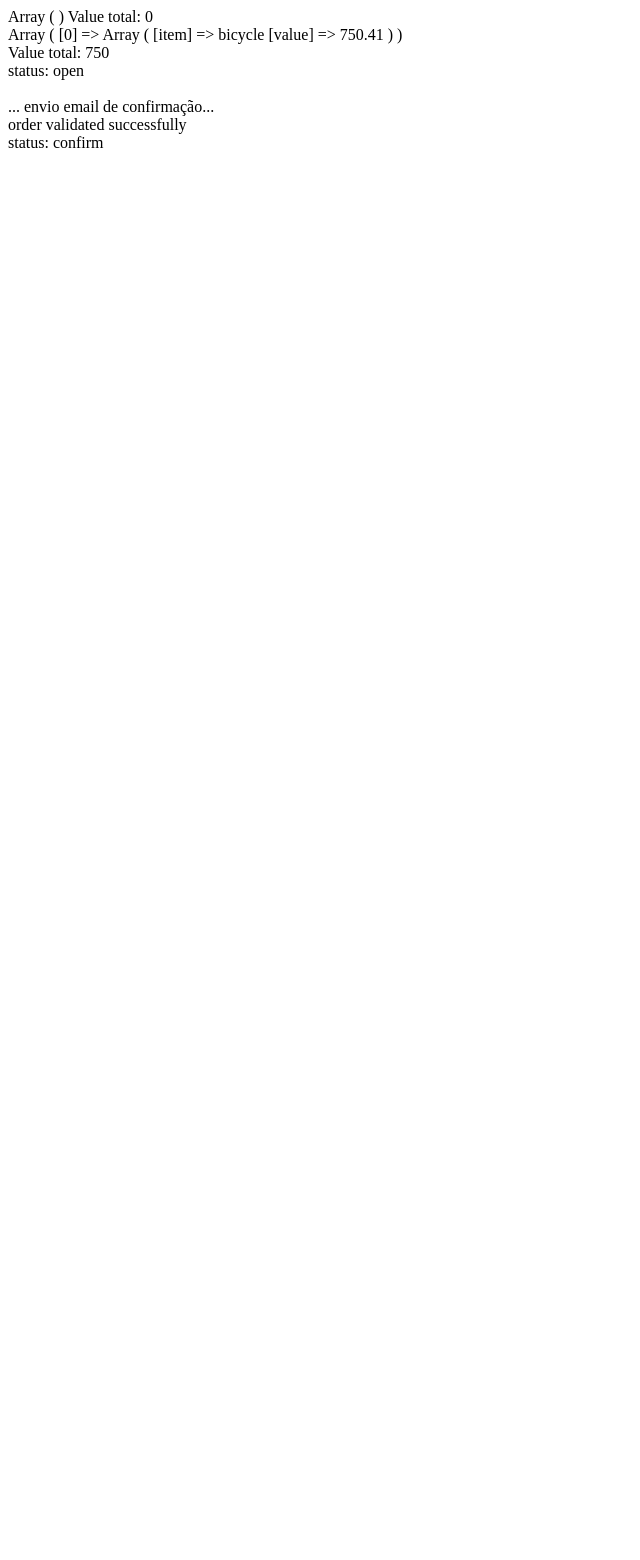
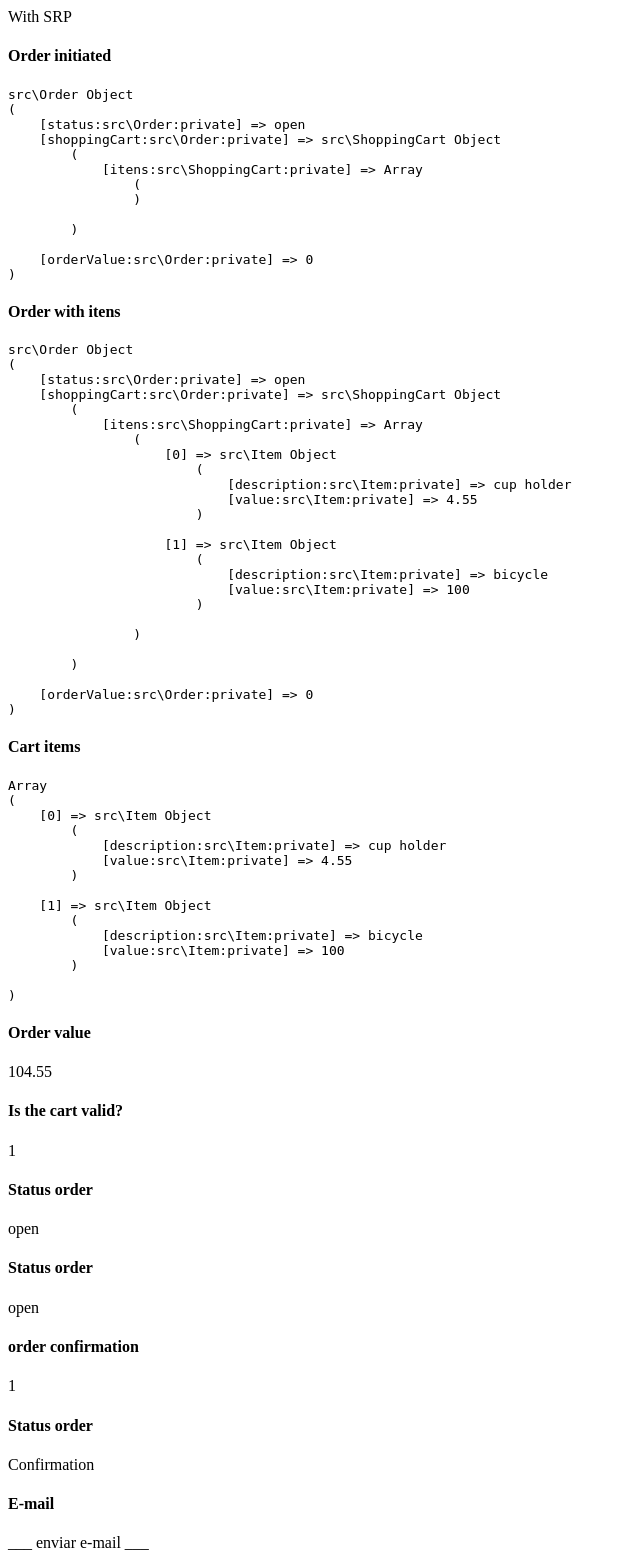
Before and after one commit to EdsonJunio/SOLID, a PHP site: page / in a window 1280 px wide. Shown: the whole page, without its empty margins (0-640 px from the left). Before the commit the page ends 148 px from the top, so only its background shows below. Run offline with PHP 8.4, Linux system fonts and the light colour scheme.

Commit message:
feat:SRP

```diff
--- a/app_carrinho_compras/index.php
+++ b/app_carrinho_compras/index.php
@@ -1,15 +1,82 @@
 <?php
 
-require __DIR__."/vendor/autoload.php";
-use src\ShoppingCart;
+require __DIR__ . "/vendor/autoload.php";
 
-$trolley1 = new ShoppingCart();
+use src\Item;
+use src\Order;
+use src\Emailservice;
+
+echo 'With SRP<br>';
+
+$order = new Order();
+// -------------------------------------------
+$item1 = new Item();
+$item2 = new Item();
+
+$item1->setDescription('cup holder');
+$item1->setValue(4.55);
+
+$item2->setDescription('bicycle');
+$item2->setValue(100.00);
+// -------------------------------------------
+echo '<h4>Order initiated</h4>';
+echo '<pre>';
+print_r($order);
+echo '</pre>';
+// -------------------------------------------
+$order->getShoppingCart()->addItem($item1);
+$order->getShoppingCart()->addItem($item2);
+// -------------------------------------------
+echo '<h4>Order with itens</h4>';
+echo '<pre>';
+print_r($order);
+echo '</pre>';
+// -------------------------------------------
+echo '<h4>Cart items</h4>';
+echo '<pre>';
+print_r($order->getShoppingCart()->getItens());
+echo '</pre>';
+// -------------------------------------------
+echo '<h4>Order value </h4>';
+$total = 0;
+foreach ($order->getShoppingCart()->getItens() as $key => $item) {
+    $total += $item->getvalue();
+}
+echo $total;
+// -------------------------------------------
+echo '<h4>Is the cart valid?</h4>';
+echo $order->getShoppingCart()->validatedCart();
+// -------------------------------------------
+echo '<h4>Status order</h4>';
+echo $order->getStatus();
+// -------------------------------------------
+echo '<h4>Status order</h4>';
+echo $order->getStatus();
+// -------------------------------------------
+echo '<h4>order confirmation</h4>';
+echo $order->confirmation();
+// -------------------------------------------
+echo '<h4>Status order</h4>';
+echo $order->getStatus();
+// -------------------------------------------
+echo '<h4>E-mail</h4>';
+if ($order->getStatus() == 'Confirmation') {
+   echo Emailservice::triggerEmail();
+}
+
+
+
+
+
+
+
+
+/*
 print_r($trolley1->displayItems());
 echo 'Value total: '.$trolley1->displayTotalValue();
-
 $trolley1->addItems('bicycle', 750.41);
-/*$trolley1->addItems('refrigerator', 100.50);
-$trolley1->addItems('carpet', 100.41);*/
+$trolley1->addItems('refrigerator', 100.50);
+$trolley1->addItems('carpet', 100.41);
 
 echo "<br />";
 print_r($trolley1->displayItems());
@@ -27,3 +94,4 @@ if($trolley1->confirmOrders()) {
 };
 echo "<br />";
 echo 'status: ' . $trolley1->displayStatus();
+*/
--- /dev/null
+++ b/app_carrinho_compras/src/Emailservice.php
@@ -0,0 +1,50 @@
+<?php
+
+namespace src;
+
+class Emailservice
+{
+    private $de;
+    private $for;
+    private $subject;
+    private $content;
+
+
+    public function __contruct(
+        string $de = 'contato@site.com.br',
+        string $for = '',
+        string $subject = '',
+        string $content = '',
+
+    ): void
+    {
+
+        $this->de = $de;
+        $this->for = $for;
+        $this->subject = $subject;
+        $this->content = $content;
+    }
+
+    public static function triggerEmail()
+    {
+        return "___ enviar e-mail ___";
+    }
+
+
+
+
+
+
+
+
+
+
+
+
+
+
+
+
+
+
+}
--- /dev/null
+++ b/app_carrinho_compras/src/Item.php
@@ -0,0 +1,56 @@
+<?php
+
+namespace src;
+
+class Item
+{
+    private $description;
+    private $value;
+
+
+    public function __construct()
+    {
+        $this->description = '';
+        $this->value = 0;
+    }
+
+    public function getDescription()
+    {
+        return $this->description;
+    }
+
+    public function getValue()
+    {
+        return $this->value;
+    }
+
+    public function setDescription(string $description): string
+    {
+        return $this->description = $description;
+    }
+
+    public function setValue(float $value): float
+    {
+        return $this->value = $value;
+    }
+
+
+
+
+
+
+
+
+
+
+
+
+
+
+
+
+
+
+
+
+}
--- /dev/null
+++ b/app_carrinho_compras/src/Order.php
@@ -0,0 +1,51 @@
+<?php
+
+namespace src;
+
+use src\ShoppingCart;
+class Order
+{
+    private $status;
+    private $shoppingCart;
+    private $orderValue;
+
+
+    public function __construct()
+    {
+        $this->status = 'open';
+        $this->shoppingCart = new ShoppingCart();
+        $this->orderValue = 0;
+    }
+
+    public function getShoppingCart()
+    {
+        return $this->shoppingCart;
+    }
+
+    public function getStatus()
+    {
+       return $this->status;
+    }
+
+    public function setStatus(string $status): string
+    {
+        return $this->status = $status;
+    }
+
+    public function confirmation(): bool
+    {
+        if ($this->shoppingCart->validatedCart()) {
+            $this->setStatus('Confirmation');
+            return true;
+        }
+
+        return false;
+
+    }
+
+
+
+
+
+
+}
--- a/app_carrinho_compras/src/ShoppingCart.php
+++ b/app_carrinho_compras/src/ShoppingCart.php
@@ -4,10 +4,40 @@ namespace src;
 
 
 use http\Encoding\Stream;
+use src\Item;
 
-class ShoppingCart {
+class ShoppingCart
+{
+
 
     // attributes
+    private $itens;
+
+
+    //method
+    public function __construct()
+    {
+        $this->itens = [];
+    }
+
+    public function getItens(): array
+    {
+        return $this->itens;
+    }
+
+    public function addItem(Item $item): bool
+    {
+        array_push($this->itens, $item);
+        return true;
+    }
+
+    public function validatedCart()
+    {
+        return count($this->itens) > 0;
+    }
+
+
+    /* // attributes
      private $itens;
      private $status;
      private $valueTotal;
@@ -61,12 +91,7 @@ class ShoppingCart {
      public function validateAffection(): bool
      {
          return count($this->itens) > 0;
-    }
-
-
-
-
-
+     }*/
 
 
 }
```
Lines whose indentation alone changed are shown as unchanged.
